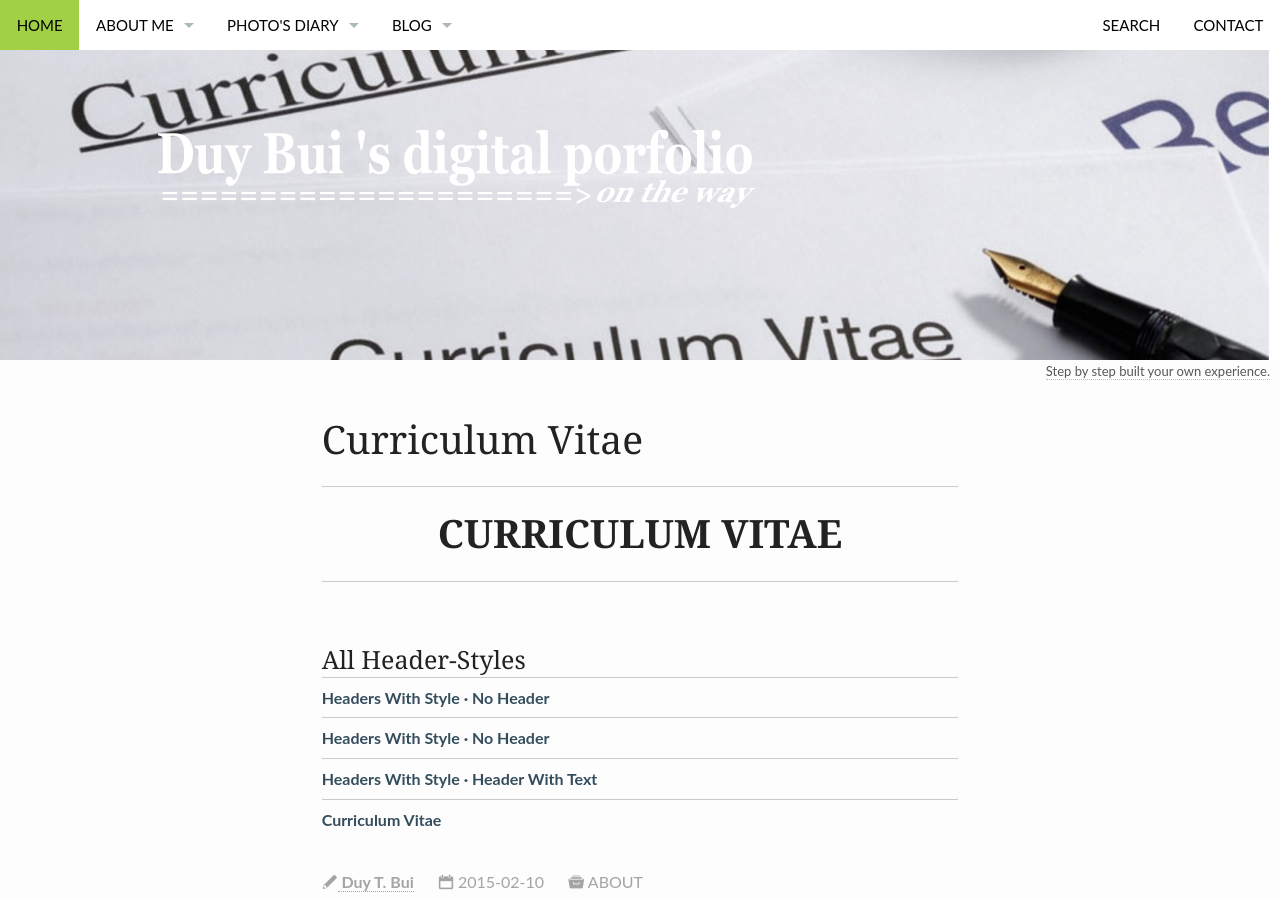
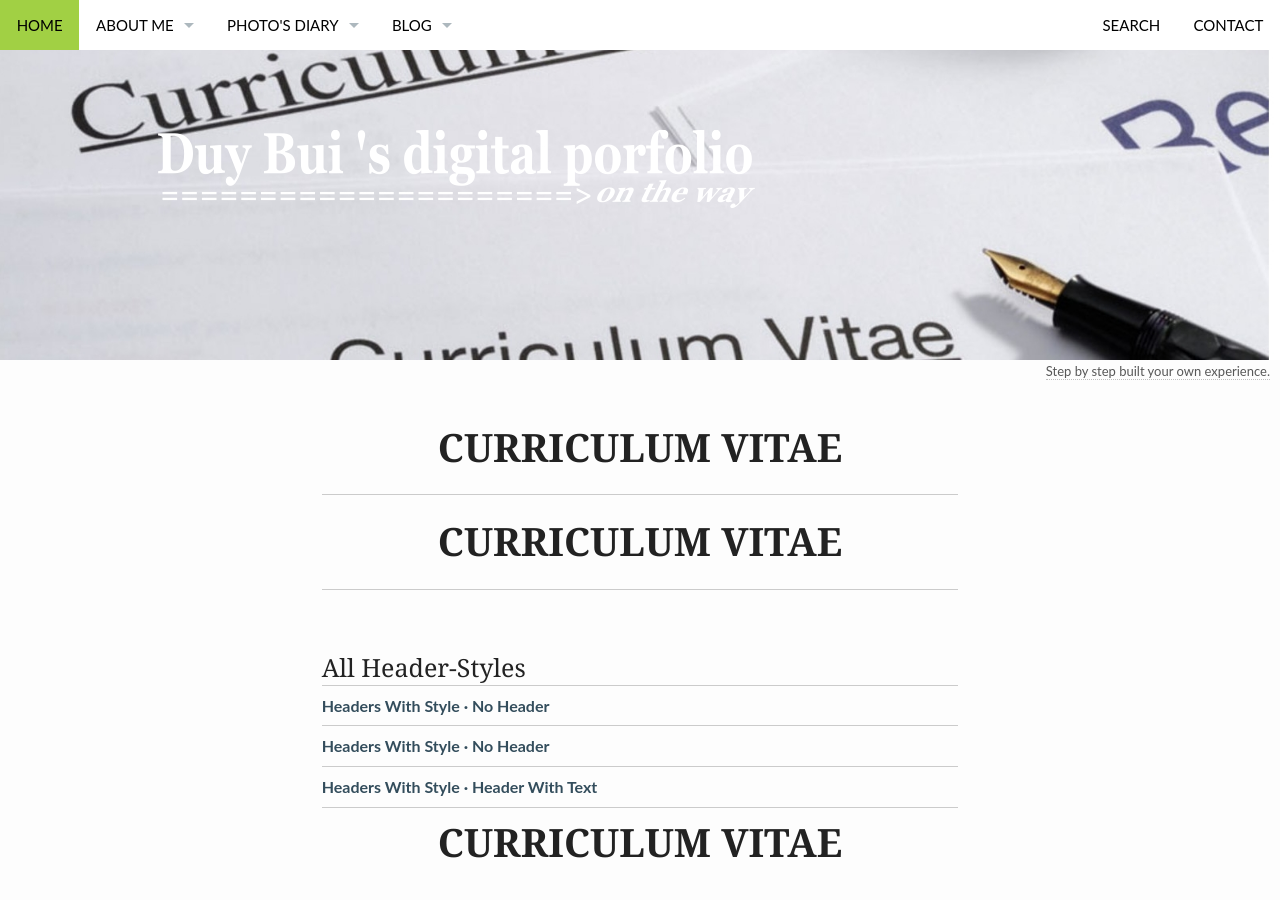
Before and after one commit to duybuidotvn/duybuidotvn.github.io, a Jekyll site: the page built from _posts/about/2015-02-10-curriculum-vitae.md, in a window 1280 px wide and 900 px high. Built offline with Jekyll 4.4.1, drawn with Linux system fonts in a browser that asks for light colours; some of the changed lines change nothing that is shown.

Commit message:
12052015-918-push-cv-header

```diff
--- a/_posts/about/2015-02-10-curriculum-vitae.md
+++ b/_posts/about/2015-02-10-curriculum-vitae.md
@@ -1,5 +1,6 @@
 ---
 layout: page
+title: "<h1><center><b>CURRICULUM VITAE</b></center></h1>"
 categories:
     - about
 tags:
```
